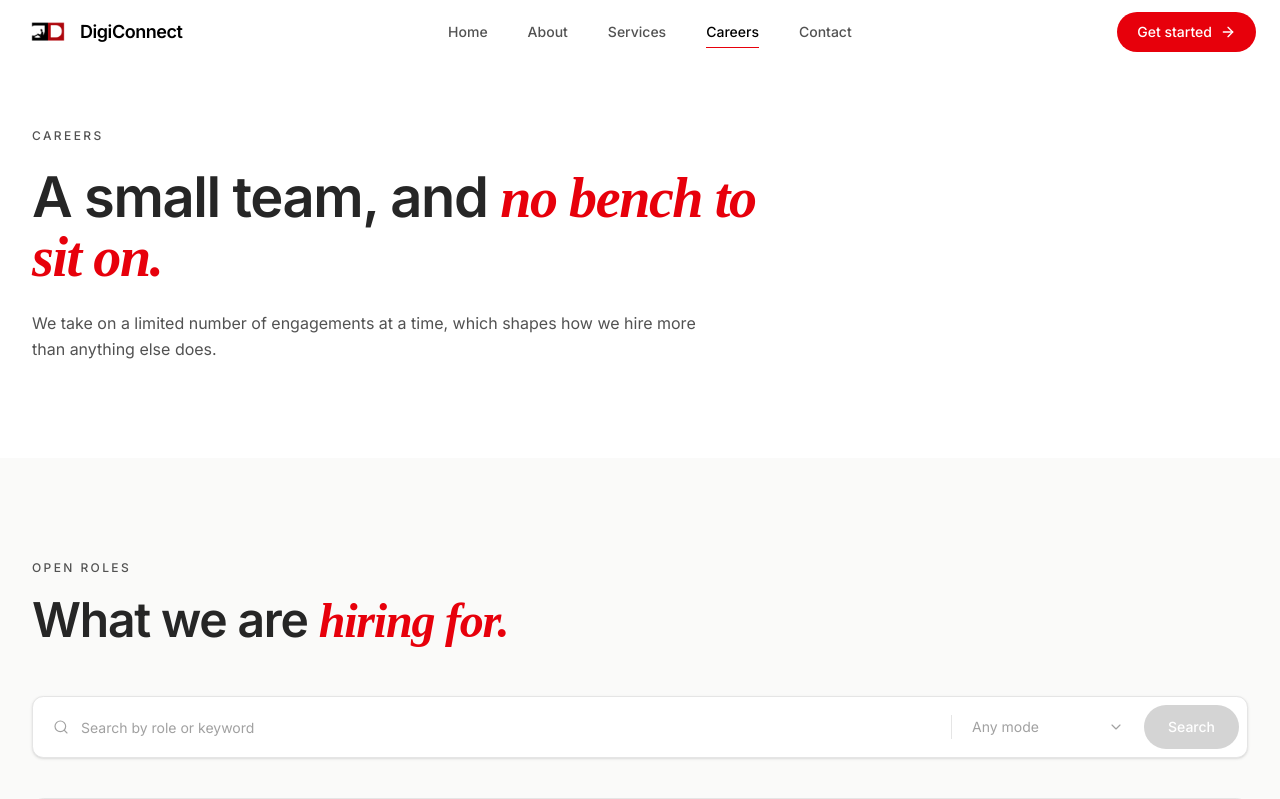
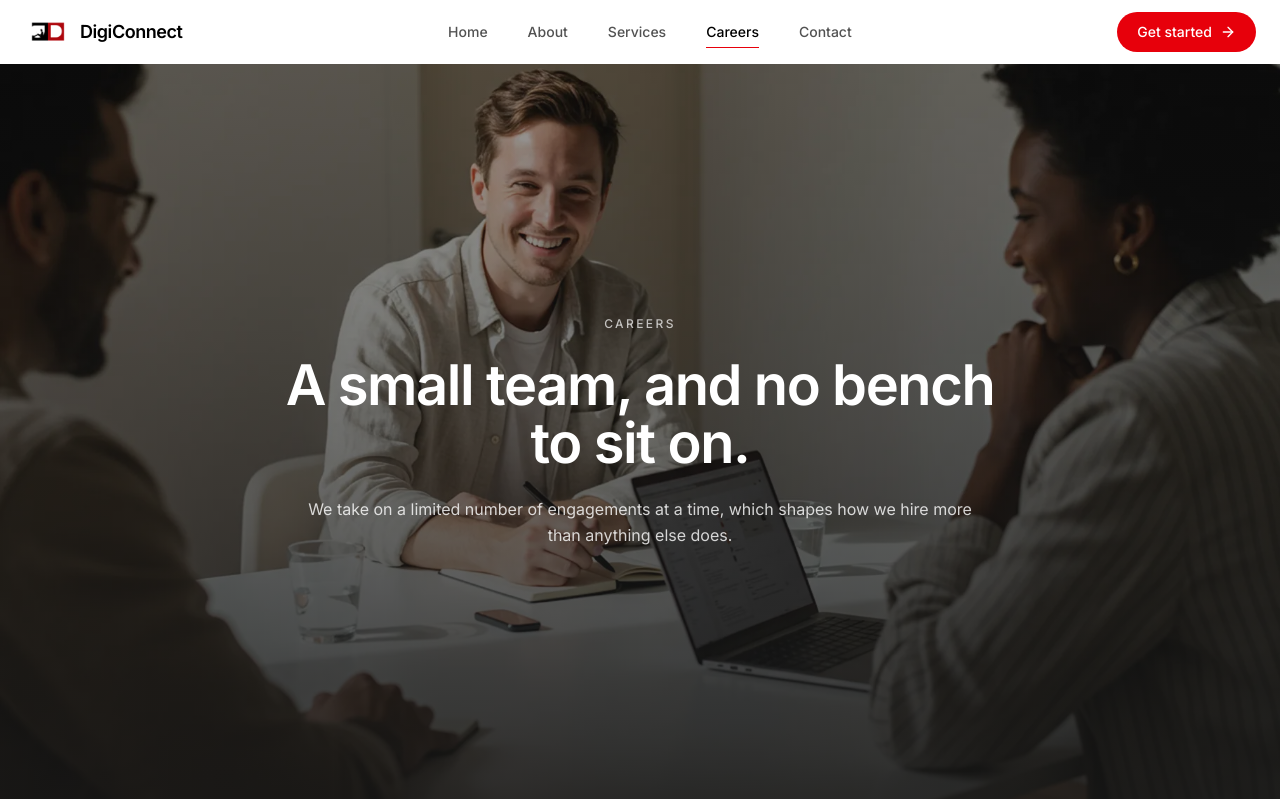
Before and after one commit to LeelaMohan217/J-Monk-Devops, a React (Vite) app: page /digiconnect/careers in a window 1280 px wide. Shown: the top 799 px of the page. Built offline with nearby package versions, Linux system fonts and the light colour scheme.

Commit message:
Give the DigiConnect careers hero a full-screen background image

```diff
--- a/src/sites/digiconnect/pages/careers/PageHeaderSection.jsx
+++ b/src/sites/digiconnect/pages/careers/PageHeaderSection.jsx
@@ -1,19 +1,32 @@
 import { motion } from "framer-motion";
 import { fadeIn } from "../../../../shared/variants";
 import { pageHeader } from "./data";
-import { ACCENT_CLASS } from "../../headingStyles";
 import { PAGE_HEADING_SIZE } from "../../../../shared/headingSizes";
+import heroBg from "../../assets/digiconnect-careers-hero.webp";
 
 const PageHeaderSection = () => {
   return (
-    <section className="w-full bg-surface pt-28 pb-16 md:pt-32 md:pb-24">
-      <div className="mx-auto max-w-7xl px-6 md:px-8">
-        <div className="flex flex-col items-start gap-6 text-left">
+    <section className="relative flex min-h-[60vh] w-full items-center overflow-hidden pt-28 pb-12 md:min-h-screen md:pt-32 md:pb-16">
+      <img
+        src={heroBg}
+        alt=""
+        aria-hidden="true"
+        width="1824"
+        height="1120"
+        className="absolute inset-x-0 top-16 bottom-0 h-[calc(100%-4rem)] w-full object-cover"
+      />
+      <div
+        className="absolute inset-x-0 top-16 bottom-0 bg-gradient-to-t from-neutral-900/85 via-neutral-900/60 to-neutral-900/40"
+        aria-hidden="true"
+      />
+
+      <div className="relative mx-auto w-full max-w-7xl px-6 md:px-8">
+        <div className="flex flex-col items-center gap-6 text-center">
           <motion.span
             variants={fadeIn("up", 0.05)}
             initial="hidden"
             animate="show"
-            className="text-xs font-medium uppercase tracking-[0.2em] text-neutral-600"
+            className="text-xs font-medium uppercase tracking-[0.2em] text-white/70"
           >
             {pageHeader.eyebrow}
           </motion.span>
@@ -22,17 +35,17 @@ const PageHeaderSection = () => {
             variants={fadeIn("up", 0.15)}
             initial="hidden"
             animate="show"
-            className={`max-w-3xl font-semibold text-neutral-800 ${PAGE_HEADING_SIZE}`}
+            className={`max-w-3xl font-semibold text-white ${PAGE_HEADING_SIZE}`}
           >
             {pageHeader.headingLead}
-            <span className={ACCENT_CLASS}>{pageHeader.headingAccent}</span>
+            {pageHeader.headingAccent}
           </motion.h1>
 
           <motion.p
             variants={fadeIn("up", 0.3)}
             initial="hidden"
             animate="show"
-            className="max-w-2xl text-base leading-relaxed text-neutral-600"
+            className="max-w-2xl text-base leading-relaxed text-white/80"
           >
             {pageHeader.lead}
           </motion.p>
```
Also changed, not shown: src/sites/digiconnect/assets/digiconnect-careers-hero.webp (added).
